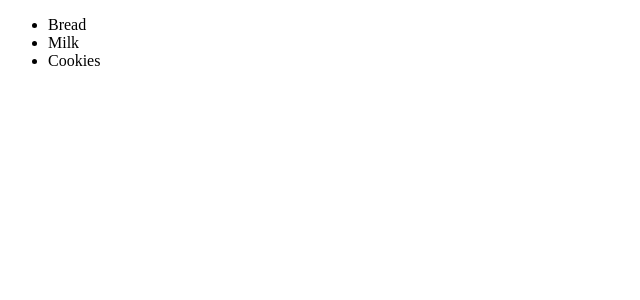
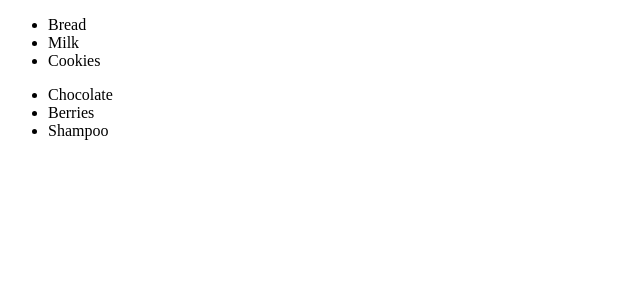
Before and after one commit to annabelkrijgsman/React-MyGroceriesApp-V1, a React (Create React App) app: page / in a window 1280 px wide. Shown: the top 300 px of the page, without its empty margins (0-640 px from the left). Built offline with nearby package versions, Linux system fonts and the light colour scheme.

Commit message:
onClick function added

```diff
--- a/src/Components/Container.js
+++ b/src/Components/Container.js
@@ -1,6 +1,6 @@
 import React, { Component } from 'react'
 import GroceryList from './GroceryList'
-//import ShoppingCart from './ShoppingCart'
+import ShoppingCart from './ShoppingCart'
 
 class Container extends Component {
     constructor() {
@@ -10,20 +10,29 @@ class Container extends Component {
                 {id: 1, title: 'Bread'},
                 {id: 2, title: 'Milk'},
                 {id: 3, title: 'Cookies'}
+            ],
+            shoppingListItems: [
+                {id: 1, title: 'Chocolate'},
+                {id: 2, title: 'Berries'},
+                {id: 3, title: 'Shampoo'}
             ]
         }
-        this.clickItem = this.clickItem.bind(this)
+        this.handleClickGroceryItem = this.handleClickGroceryItem.bind(this)
     }
 
-    clickItem () {
-        console.log('I was clicked!')
+    handleClickGroceryItem = (item) => {
+        const title = item.target.getAttribute('value')
+        console.log(title)
     }
 
     render() {
         return (
             <div className="container">
-                <GroceryList {...this.state.groceryItems}/>
-                {/* <ShoppingCart /> */}
+                <GroceryList
+                    item={this.state.groceryItems}
+                    passedFunction={this.handleClickGroceryItem }
+                />
+                <ShoppingCart item={this.state.shoppingListItems}/>
             </div>
         )
     }
--- a/src/Components/GroceryList.js
+++ b/src/Components/GroceryList.js
@@ -3,7 +3,10 @@ import List from './List'
 
 function GroceryList(items) {
     return (
-        <List {...items} />
+        <List
+            item={items.item}
+            passedFunction={items.passedFunction}
+        />
     )
 }
 
--- a/src/Components/List.js
+++ b/src/Components/List.js
@@ -4,8 +4,8 @@ import ListItem from './ListItem'
 function List(items) {
     return (
         <ul>
-            {Object.values(items).map(item => (
-                <ListItem key={item.id} title={item.title} />
+            {Object.values(items.item).map(item => (
+                <ListItem key={item.id} title={item.title} passedFunction={items.passedFunction}/>
             ))}
         </ul>
     )
--- a/src/Components/ListItem.js
+++ b/src/Components/ListItem.js
@@ -5,7 +5,7 @@ function ListItem(item) {
         <li
             key={item.id}
             className='list-item'
-            onClick={() => this.clickItem()}
+            onClick={item.passedFunction}
             value={item.title}
         >
             {item.title}
--- a/src/Components/ShoppingCart.js
+++ b/src/Components/ShoppingCart.js
@@ -1,9 +1,9 @@
 import React from 'react'
 import List from './List'
 
-function ShoppingCart() {
+function ShoppingCart(items) {
     return (
-        <List />
+        <List item={items.item}/>
     )
 }
 
```
